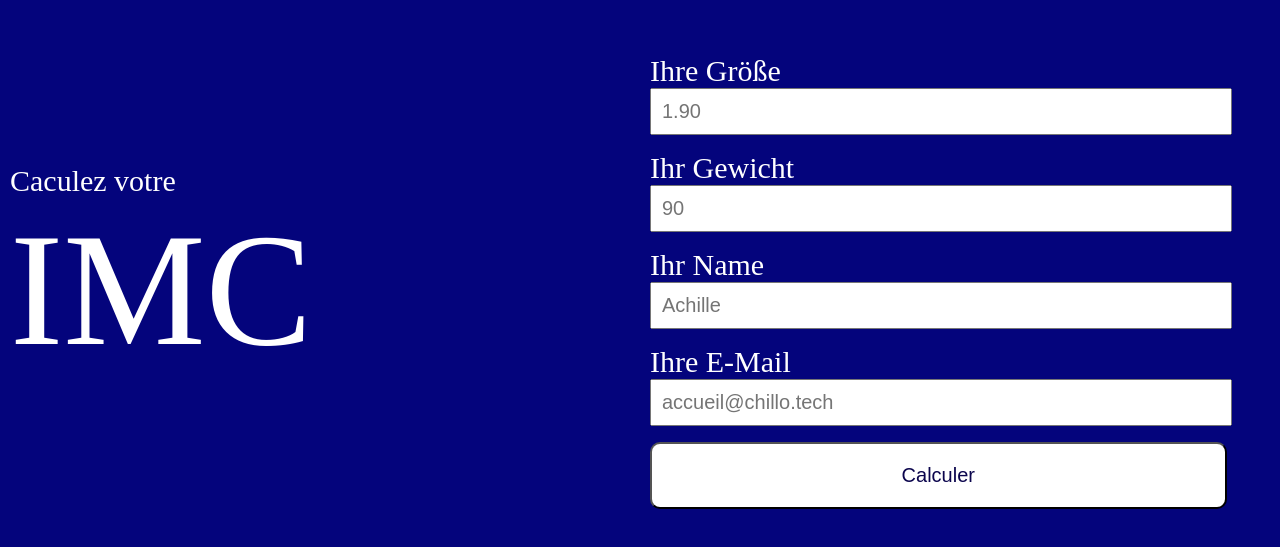
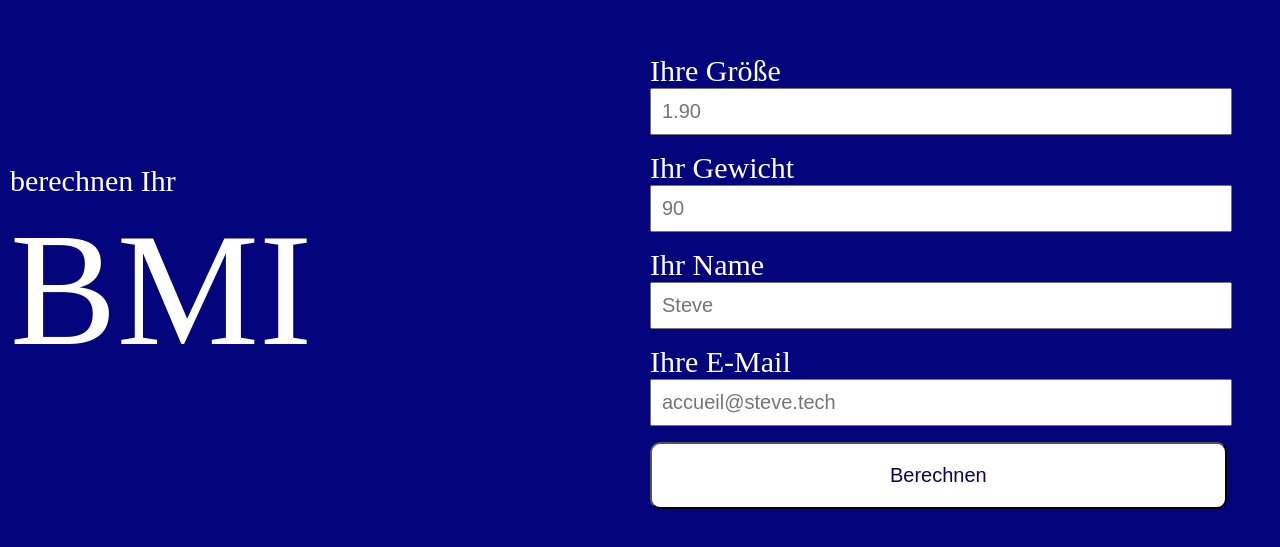
Before and after one commit to meka23749/Projet, a React (Vite) app in the folder front-imc/: page / in a window 1280 px wide. Shown: the part 127-674 px from the top of the page. Built offline with nearby package versions, Linux system fonts and the light colour scheme.

Commit message:
Deploy on Render2.1

```diff
--- a/front-imc/src/App.jsx
+++ b/front-imc/src/App.jsx
@@ -28,8 +28,8 @@ function App() {
   return (
     <section className="ligne container">
       <div className="logo column">
-        <span style={{ fontSize: 30 }}>Caculez votre</span>
-        <span>IMC</span>
+        <span style={{ fontSize: 30 }}>berechnen Ihr</span>
+        <span>BMI</span>
       </div>
       <div className="column form">
         {imc ? (
@@ -67,7 +67,7 @@ function App() {
                 type="text"
                 name="nom"
                 id="nom"
-                placeholder="Achille"
+                placeholder="Steve"
                 style={{ fontSize: 20 }}
                 ref={nameRef}
               />
@@ -78,7 +78,7 @@ function App() {
                 type="email"
                 name="email"
                 id="email"
-                placeholder="accueil@chillo.tech"
+                placeholder="accueil@steve.tech"
                 style={{ fontSize: 20 }}
                 ref={emailRef}
               />
@@ -87,7 +87,7 @@ function App() {
               type="submit"
               className="resultat"
             >
-              Calculer
+              Berechnen
             </button>
           </form>
         )}
```
